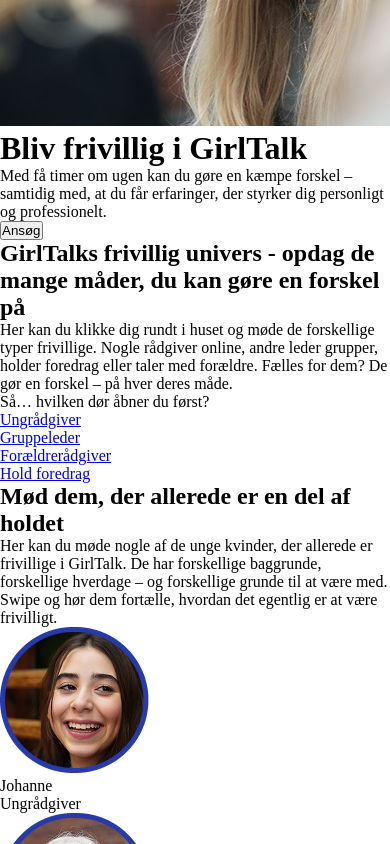
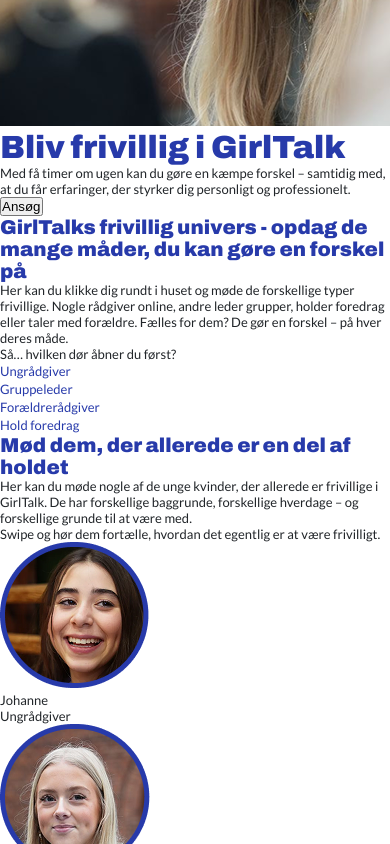
Before and after one commit to Mathilde-Christensen/Projekt-4---GirlTalk, a plain HTML site: page index.html in a window 390 px wide. Shown: the part 1140-1984 px from the top of the page. Drawn offline with Linux system fonts and the light colour scheme.

Commit message:
basic style til mobil

```diff
--- a/index.html
+++ b/index.html
@@ -3,6 +3,12 @@
 <head>
     <meta charset="UTF-8">
     <meta name="viewport" content="width=device-width, initial-scale=1.0">
+    <link rel="preconnect" href="https://fonts.googleapis.com">
+    <link rel="preconnect" href="https://fonts.gstatic.com" crossorigin>
+    <link href="https://fonts.googleapis.com/css2?family=Lato:ital,wght@0,100;0,300;0,400;0,700;0,900;1,100;1,300;1,400;1,700;1,900&display=swap" rel="stylesheet">
+    <link rel="preconnect" href="https://fonts.googleapis.com">
+    <link rel="preconnect" href="https://fonts.gstatic.com" crossorigin>
+    <link href="https://fonts.googleapis.com/css2?family=Archivo:ital,wght@0,100..900;1,100..900&display=swap" rel="stylesheet">
     <title>GirlTalk</title>
     <link rel="stylesheet" href="main.css">
     <script src="alice.js" defer></script>
--- a/main.css
+++ b/main.css
@@ -10,8 +10,44 @@ html {
     scroll-behavior: smooth;
 }
 
+h1 {
+    color: #273AAA;
+    font-family: Archivo;
+    font-size: 2rem;
+    font-style: normal;
+    font-weight: 900;
+}
 
+h2 {
+    color: #273AAA;
+    font-family: Archivo;
+    font-size: 1.25rem;
+    font-style: normal;
+    font-weight: 900;
+    line-height: normal;
+}
 
+p {
+    color: #212529;
+    font-family: Lato;
+    font-size: 0.8125rem;
+    font-style: normal;
+    font-weight: 400;
+}
+
+a {
+    text-decoration: none;
+    color: #273AAA;
+    text-align: center;
+    font-family: Lato;
+    font-size: 0.8125rem;
+    font-style: normal;
+    font-weight: 400;
+}
+
+a:hover {
+    font-weight: 900;
+}
 
 
 
```
